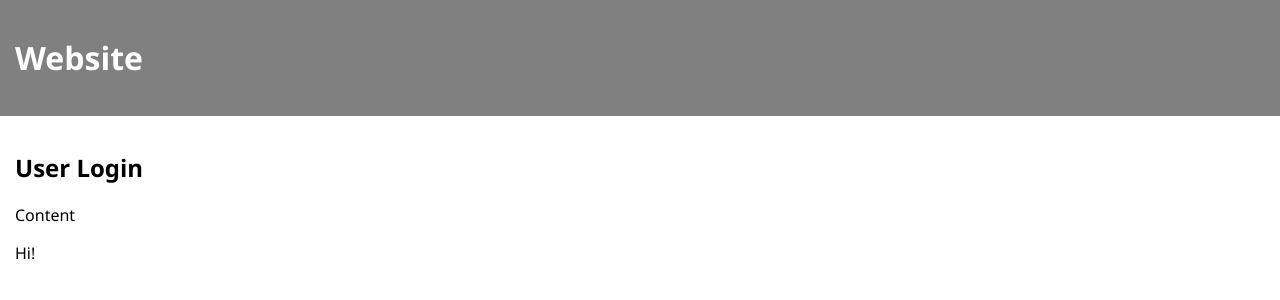
After one commit to rayzchen/flask_template, a Flask app: page /user/ in a window 1280 px wide. The commit adds this page. Shown: the top 300 px of the page. Run offline with Flask 2, Linux system fonts and the light colour scheme.

Commit message:
Added new.py and file structure

```diff
--- a/app/__init__.py
+++ b/app/__init__.py
@@ -1,9 +1,11 @@
 from flask import Flask
 from .models import db
 from .views import bp
+from .blueprints import user_bp
 
 app = Flask(__name__)
 app.register_blueprint(bp)
+app.register_blueprint(user_bp, url_prefix="/user")
 
 app.config["SQLALCHEMY_DATABASE_URI"] = "sqlite:///databases/users.db"
 app.config["SQLALCHEMY_TRACK_MODIFICATIONS"] = False
--- /dev/null
+++ b/app/blueprints/__init__.py
@@ -0,0 +1 @@
+from .user import user_bp
--- a/app/blueprints/login.py
+++ /dev/null
@@ -1 +0,0 @@
-from flask import Blueprint
--- /dev/null
+++ b/app/blueprints/user/__init__.py
@@ -0,0 +1 @@
+from .user import user_bp
--- /dev/null
+++ b/app/blueprints/user/templates/user/index.html
@@ -0,0 +1,5 @@
+{% extends "layout.html" %}
+{% block title %}User Login{% endblock %}
+{% block content %}
+<p>Hi!</p>
+{% endblock %}
--- /dev/null
+++ b/app/blueprints/user/user.py
@@ -0,0 +1,8 @@
+from flask import Blueprint, render_template
+from ...models import db
+
+user_bp = Blueprint("user_bp", __name__, template_folder="templates")
+
+@user_bp.route("/")
+def user_index():
+    return render_template("user/index.html")
--- a/app/static/master.css
+++ b/app/static/master.css
@@ -1,6 +1,14 @@
 body {
 	margin: 0;
+    font-family: 'Segoe UI', Tahoma, Verdana, sans-serif;
 }
-header, section {
+header {
+    padding: 15px;
+    background-color: grey;
+}
+header h1 {
+    color: white;
+}
+section {
     padding: 15px;
 }
```
Also changed, not shown: new.py (added, +20 -0 lines).
